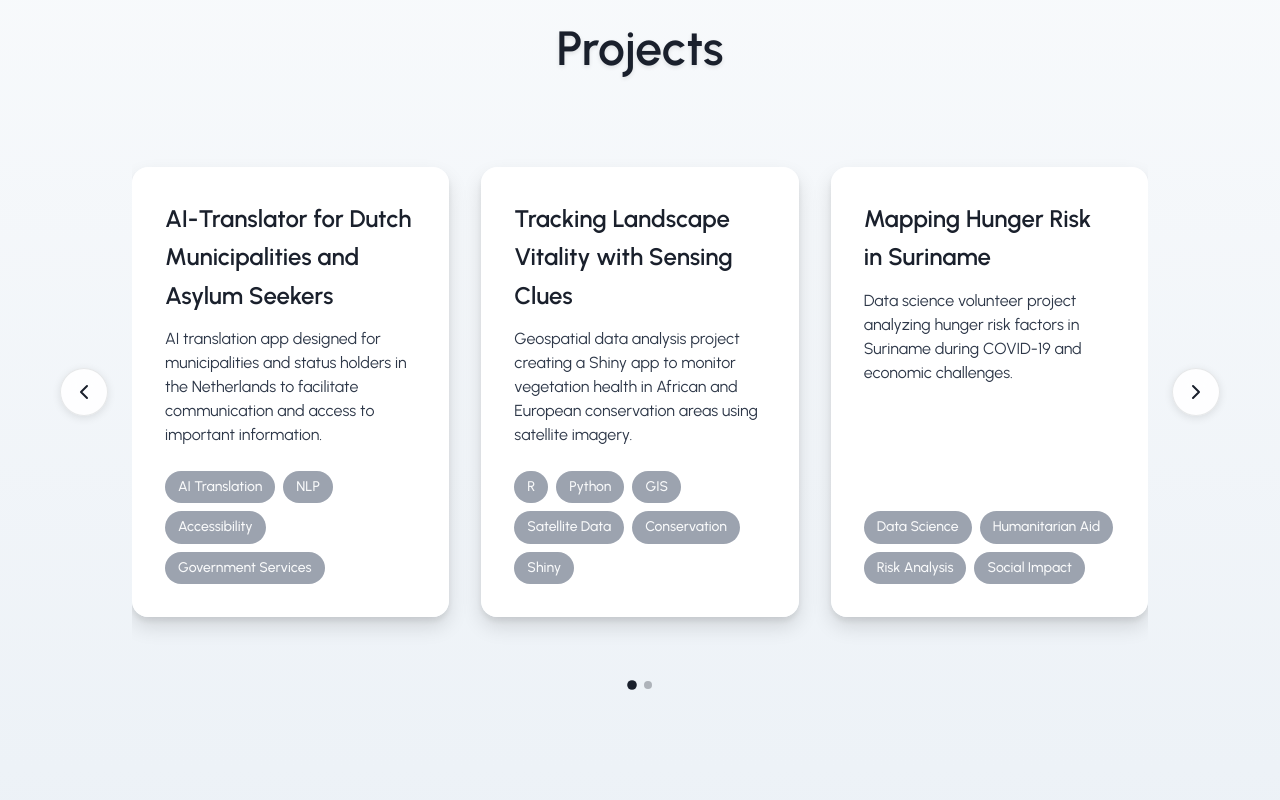
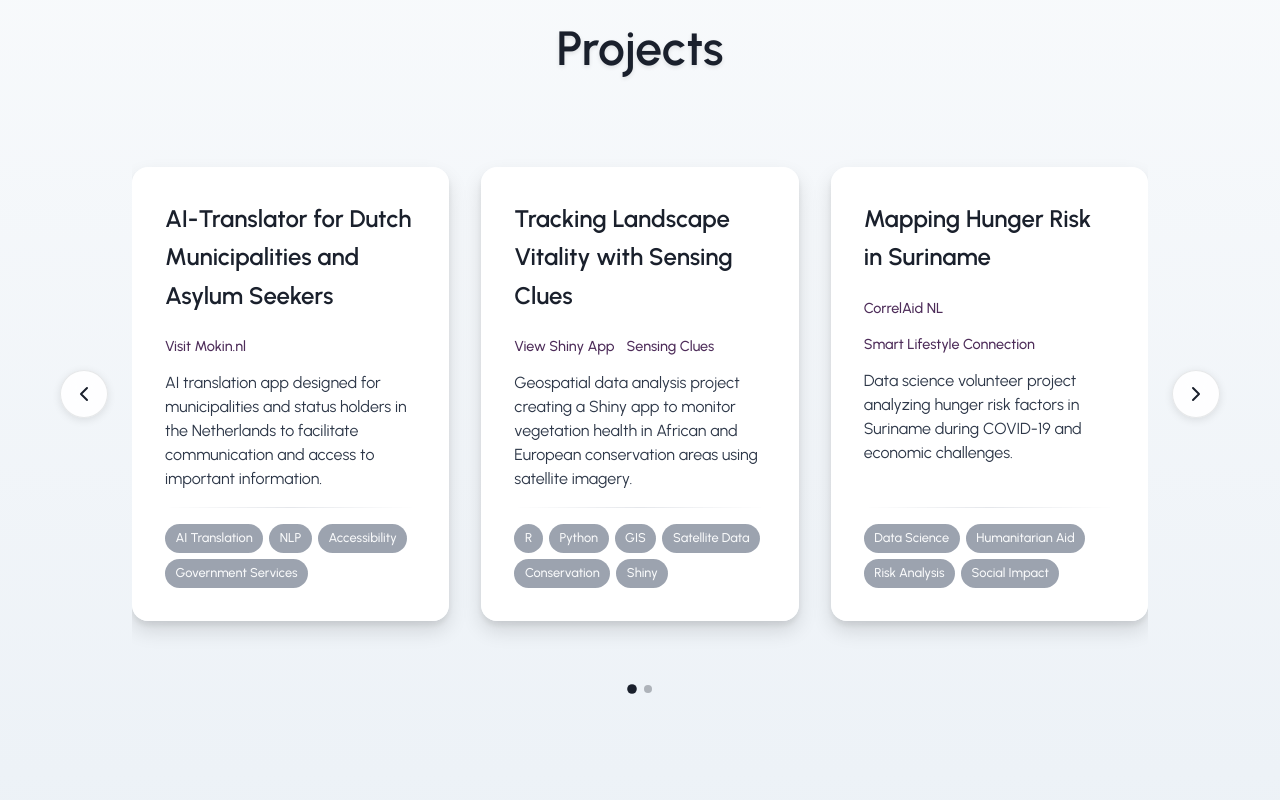
Before and after one commit to mkmbader/mkmbader.github.io, a plain HTML site: page index.html in a window 1280 px wide. Shown: the part 940-1740 px from the top of the page. Drawn offline with Linux system fonts and the light colour scheme.

Commit message:
update tile design

```diff
--- a/script.js
+++ b/script.js
@@ -213,8 +213,14 @@ function createProjectTile(project, index) {
     tile.innerHTML = `
         <div class="project-content">
             <h3 class="project-title">${project.title}</h3>
+            <div class="project-links">
+                ${project.links.map(link =>
+                    `<a href="${link.url}" class="project-link ${link.secondary ? 'secondary' : ''}" target="_blank" onclick="event.stopPropagation()">${link.text}</a>`
+                ).join('')}
+            </div>
             <p class="project-description">${project.shortDescription}</p>
         </div>
+        <div class="project-divider"></div>
         <div class="project-tags">
             ${project.tags.map(tag =>
                 `<span class="tag ${tag.toLowerCase().replace(/[^a-z0-9]/g, '')}">${tag}</span>`
--- a/styles.css
+++ b/styles.css
@@ -442,6 +442,43 @@ body {
     flex-direction: column;
 }
 
+.project-links {
+    display: flex;
+    gap: 0.75rem;
+    margin-top: 0.5rem;
+    margin-bottom: 0.75rem;
+    flex-wrap: wrap;
+}
+
+.project-link {
+    color: #4D2C59;
+    text-decoration: none;
+    font-size: 0.9rem;
+    font-weight: 500;
+    transition: color 0.2s ease;
+    border-bottom: 1px solid transparent;
+}
+
+.project-link:hover {
+    color: #5D3C69;
+    border-bottom-color: #4D2C59;
+}
+
+.project-link.secondary {
+    color: #4D2C59;
+}
+
+.project-link.secondary:hover {
+    color: #5D3C69;
+    border-bottom-color: #4D2C59;
+}
+
+.project-divider {
+    height: 1px;
+    background: linear-gradient(to right, transparent, #E5E7EB, transparent);
+    margin: 1rem 0;
+}
+
 .project-title {
     font-size: 1.5rem;
     font-weight: 600;
@@ -458,69 +495,28 @@ body {
 .project-tags {
     display: flex;
     flex-wrap: wrap;
-    gap: 0.5rem;
-    margin-top: 1.5rem;
+    gap: 0.375rem;
+    margin-top: 0;
     flex-shrink: 0;
 }
 
 .tag {
     background: #9CA3AF;
     color: #F9FAFB;
-    padding: 0.25rem 0.75rem;
-    border-radius: 20px;
-    font-size: 0.875rem;
+    padding: 0.2rem 0.6rem;
+    border-radius: 16px;
+    font-size: 0.8rem;
     font-weight: 500;
-    transition: all 0.3s ease;
     border: 1px solid rgba(156, 163, 175, 0.3);
 }
 
-.tag:hover {
-    background: linear-gradient(135deg, #4D2C59 0%, #F2E6F5 50%, #2D1B36 100%);
-    color: #2D1B36;
-    transform: translateY(-2px);
-    box-shadow: 0 4px 12px rgba(77, 44, 89, 0.3);
-    border-color: #F2E6F5;
-}
 
-.tag.python {
-    background: #9CA3AF;
-    color: #F9FAFB;
-}
 
-.tag.python:hover {
-    background: linear-gradient(135deg, #4D2C59 0%, #F2E6F5 50%, #2D1B36 100%);
-    color: #2D1B36;
-}
 
-.tag.tensorflow {
-    background: #9CA3AF;
-    color: #F9FAFB;
-}
 
-.tag.tensorflow:hover {
-    background: linear-gradient(135deg, #4D2C59 0%, #F2E6F5 50%, #2D1B36 100%);
-    color: #2D1B36;
-}
 
-.tag.react {
-    background: #9CA3AF;
-    color: #F9FAFB;
-}
 
-.tag.react:hover {
-    background: linear-gradient(135deg, #4D2C59 0%, #F2E6F5 50%, #2D1B36 100%);
-    color: #2D1B36;
-}
 
-.tag.nodejs {
-    background: #9CA3AF;
-    color: #F9FAFB;
-}
-
-.tag.nodejs:hover {
-    background: linear-gradient(135deg, #4D2C59 0%, #F2E6F5 50%, #2D1B36 100%);
-    color: #2D1B36;
-}
 
 /* Modal Styles */
 .modal {
```
